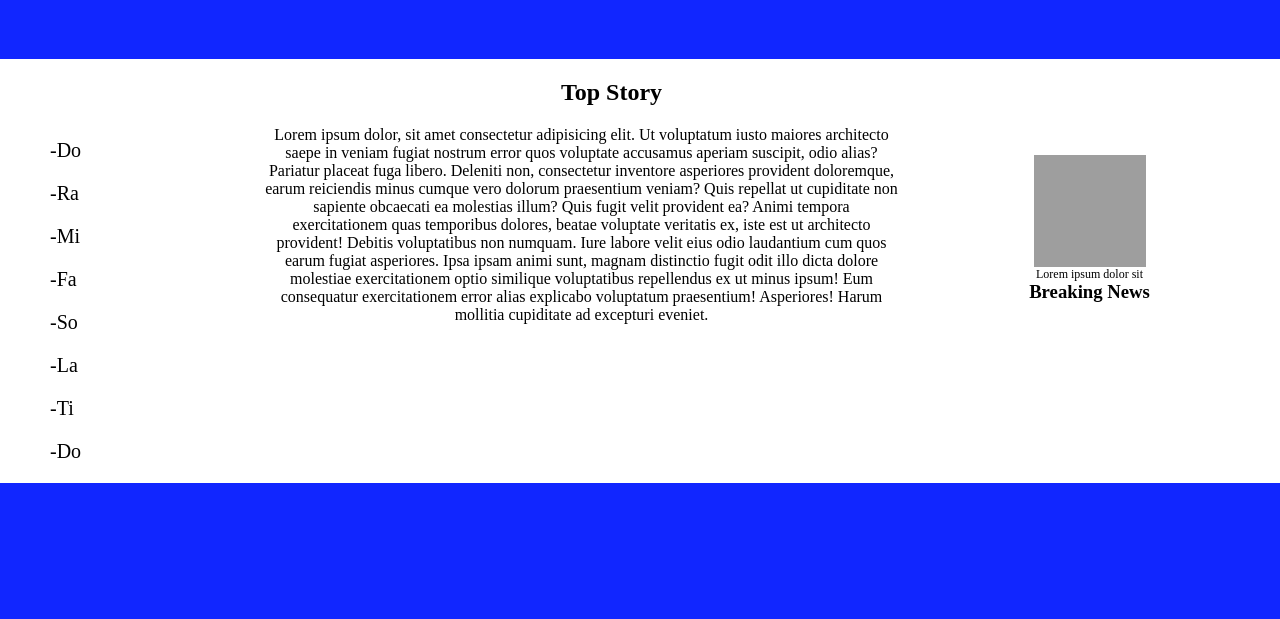
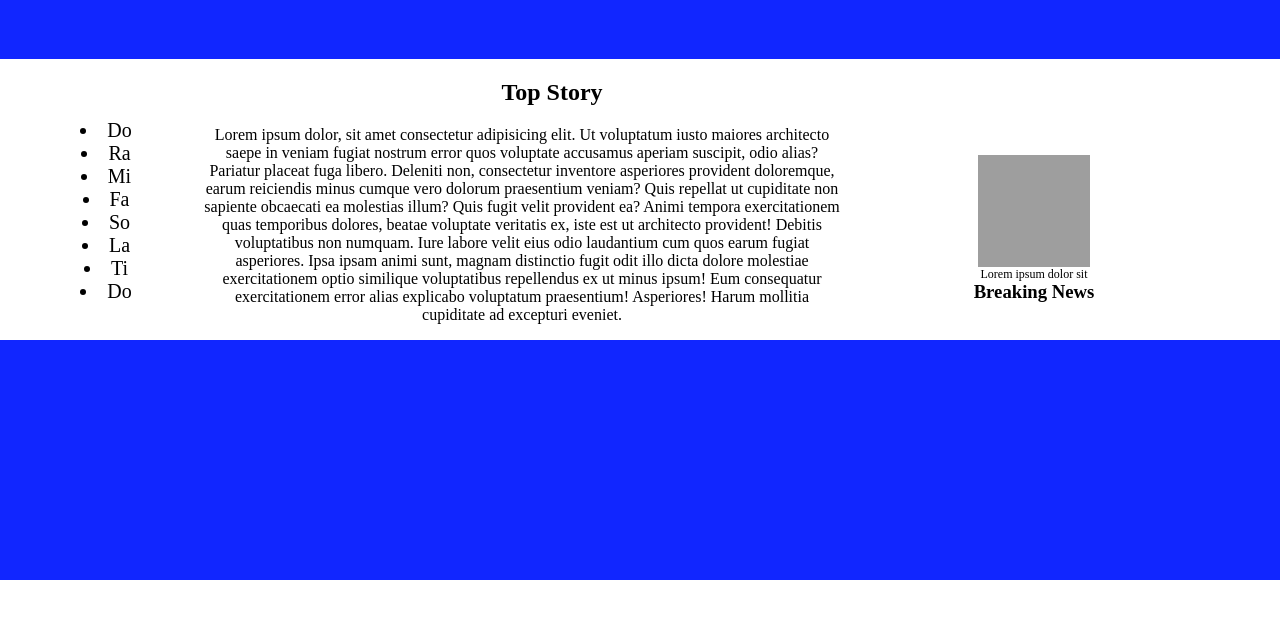
Before and after one commit to ZachYentsch/bootstrapwebsite, a plain HTML site: page coolwebsite/index.html in a window 1280 px wide. Shown: the part 85-704 px from the top of the page. Drawn offline with Linux system fonts and the light colour scheme; grey boxes are pictures that could not be loaded.

Commit message:
first commit

```diff
--- /dev/null
+++ b/bootstrapsite/index.html
@@ -0,0 +1,17 @@
+<!DOCTYPE html>
+<html lang="en">
+
+<head>
+    <meta charset="UTF-8">
+    <meta http-equiv="X-UA-Compatible" content="IE=edge">
+    <meta name="viewport" content="width=device-width, initial-scale=1.0">
+    <title>Sauce is Forever</title>
+    <link rel="stylesheet" href="style.css">
+
+</head>
+
+<body>
+
+</body>
+
+</html>
--- a/coolwebsite/index.html
+++ b/coolwebsite/index.html
@@ -1,8 +1,13 @@
 <!DOCTYPE html>
-<Head>
+<html lang="en">
+
+<head>
+    <meta charset="UTF-8">
+    <meta http-equiv="X-UA-Compatible" content="IE=edge">
+    <meta name="viewport" content="width=device-width, initial-scale=1.0">
     <link rel="stylesheet" href="style.css">
-  <Title>NEWS NEws news</Title>
-</Head>
+    <title>Document</title>
+</head>
 
 <Body>
     <header>
@@ -10,28 +15,39 @@
     </header>
 
     <Main class="d-flex">
-    <section class="left-column">
-<ul>-Do</ul>
-<ul>-Ra</ul>
-<ul>-Mi</ul>
-<ul>-Fa</ul>
-<ul>-So</ul>
-<ul>-La</ul>
-<ul>-Ti</ul>
-<ul>-Do</ul>
+        <!-- This is breaking your page - find another to center your left column -->
+        <section class="left-column" <ul>
+            <li>Do</li>
+            <li>Ra</li>
+            <li>Mi</li>
+            <li>Fa</li>
+            <li>So</li>
+            <li>La</li>
+            <li>Ti</li>
+            <li>Do</li>
+            </ul>
         </section>
 
         <section class="center-column">
             <h2 style="transform: translateX(1.25em);">Top Story</h2>
-     <p>Lorem ipsum dolor, sit amet consectetur adipisicing elit. Ut voluptatum iusto maiores architecto saepe in veniam fugiat nostrum error quos voluptate accusamus aperiam suscipit, odio alias? Pariatur placeat fuga libero.
-     Deleniti non, consectetur inventore asperiores provident doloremque, earum reiciendis minus cumque vero dolorum praesentium veniam? Quis repellat ut cupiditate non sapiente obcaecati ea molestias illum? Quis fugit velit provident ea?
-     Animi tempora exercitationem quas temporibus dolores, beatae voluptate veritatis ex, iste est ut architecto provident! Debitis voluptatibus non numquam. Iure labore velit eius odio laudantium cum quos earum fugiat asperiores.
-     Ipsa ipsam animi sunt, magnam distinctio fugit odit illo dicta dolore molestiae exercitationem optio similique voluptatibus repellendus ex ut minus ipsum! Eum consequatur exercitationem error alias explicabo voluptatum praesentium! Asperiores!
+            <p>Lorem ipsum dolor, sit amet consectetur adipisicing elit. Ut voluptatum iusto maiores architecto saepe in
+                veniam fugiat nostrum error quos voluptate accusamus aperiam suscipit, odio alias? Pariatur placeat fuga
+                libero.
+                Deleniti non, consectetur inventore asperiores provident doloremque, earum reiciendis minus cumque vero
+                dolorum praesentium veniam? Quis repellat ut cupiditate non sapiente obcaecati ea molestias illum? Quis
+                fugit velit provident ea?
+                Animi tempora exercitationem quas temporibus dolores, beatae voluptate veritatis ex, iste est ut
+                architecto provident! Debitis voluptatibus non numquam. Iure labore velit eius odio laudantium cum quos
+                earum fugiat asperiores.
+                Ipsa ipsam animi sunt, magnam distinctio fugit odit illo dicta dolore molestiae exercitationem optio
+                similique voluptatibus repellendus ex ut minus ipsum! Eum consequatur exercitationem error alias
+                explicabo voluptatum praesentium! Asperiores!
                 Harum mollitia cupiditate ad excepturi eveniet.</p>
         </section>
 
         <section class="right-column">
-<img src="https://static.vecteezy.com/system/resources/previews/000/186/101/original/news-alert-concept-graphic-design-for-tv-news-channels-vector.jpg" alt="News Alert">
+            <img src="https://static.vecteezy.com/system/resources/previews/000/186/101/original/news-alert-concept-graphic-design-for-tv-news-channels-vector.jpg"
+                alt="News Alert">
             <p style="font-size: 12px; margin: -4px;">Lorem ipsum dolor sit</p>
             <h3 style="margin: 3px;">Breaking News</h3>
         </section>
@@ -39,19 +55,10 @@
         <footer>
         </footer>
     </Main>
-
-
-
-
-
-
-
-
-
-
-
 </Body>
 
 <footer>
 
 </footer>
+
+</html>
--- a/coolwebsite/style.css
+++ b/coolwebsite/style.css
@@ -15,9 +15,9 @@ header{
 
 .left-column{
     margin: 3em 0 0 .5em;
-    text-align: left;
-    width: 20%;
+    width: 15%;
     font-size: 20px;
+    text-align: center;
 }
 
 .center-column{
@@ -38,13 +38,15 @@ img{
     width: 7em;
     height: 7em;
 position: relative;
-
-}
-.d-flex{
-    display: flex;
 }
 
 footer{
     background-color: var(--primary);
     height: 30vh;
 }
+
+/*utility class*/
+/*start Region*/
+.d-flex{
+    display: flex;
+}
--- /dev/null
+++ b/stoplight/style.css
@@ -0,0 +1,32 @@
+:root{
+--primary: rgb(19, 18, 18);
+--secondary: rgb(247,21,21);
+--tertiary: rgb(216, 219, 6);
+--quaternary: rgb(0, 255, 13)
+}
+
+header{
+    background-color: var(--primary);
+    height: 10em;
+    width: 4em;
+   margin: 4px 0 0 40em;
+}
+
+.center-column{
+    background-color: var(--primary);
+    height: 30em;
+    width: 15em;
+    margin-left: 34.5em;
+    z-index: 1;
+}
+
+.stoplight{
+    background-color: var(--secondary);
+    height: 8em;
+    width: 11em;
+    z-index: 2;
+    border-radius: 50%;
+    transform: translateX(2em);
+    padding-top: 4em;
+
+}
```
Also changed, not shown: stoplight/index.html (added, +34 -0 lines), bootstrapsite/style.css (added). Lines whose indentation alone changed are shown as unchanged.
